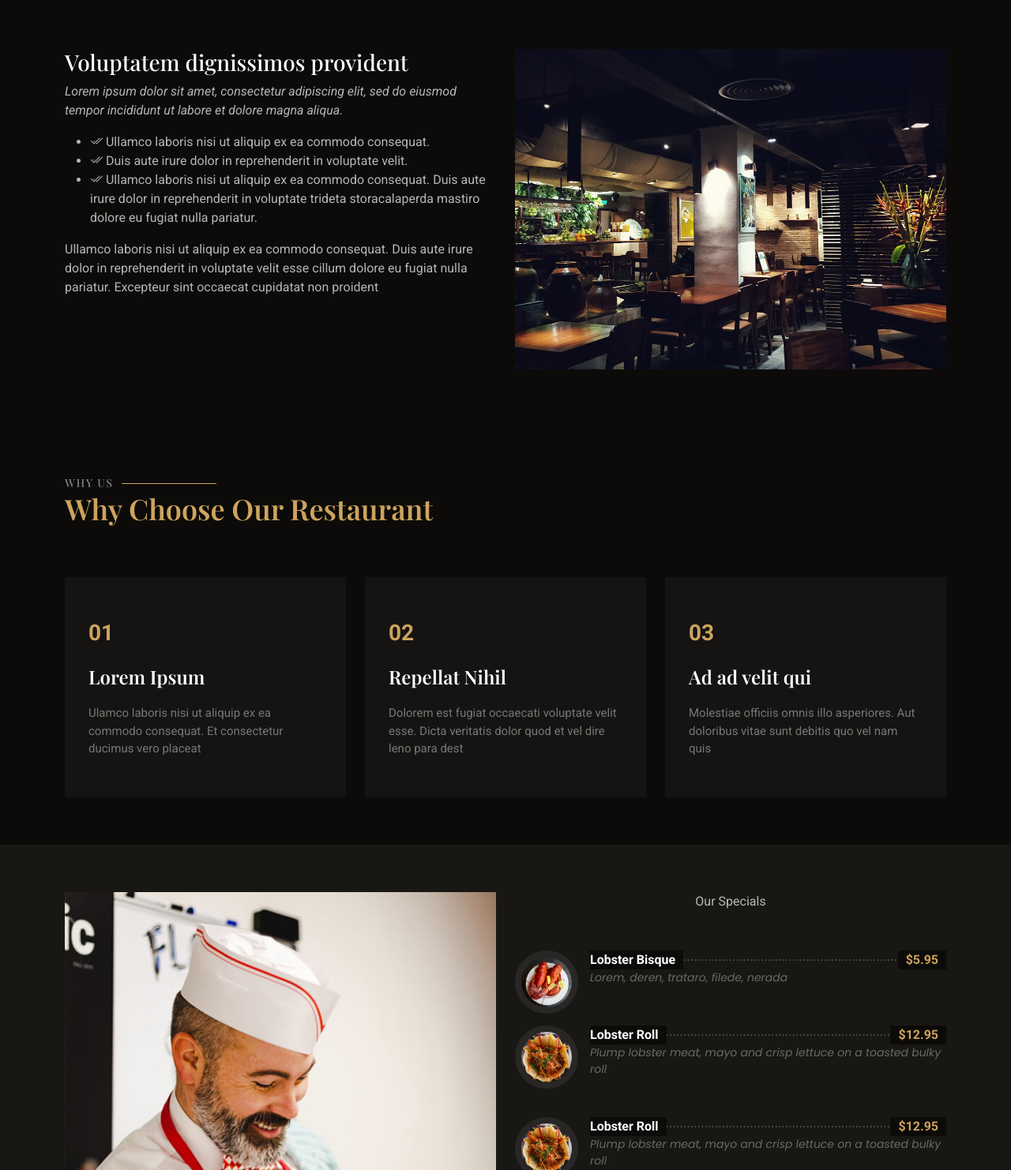
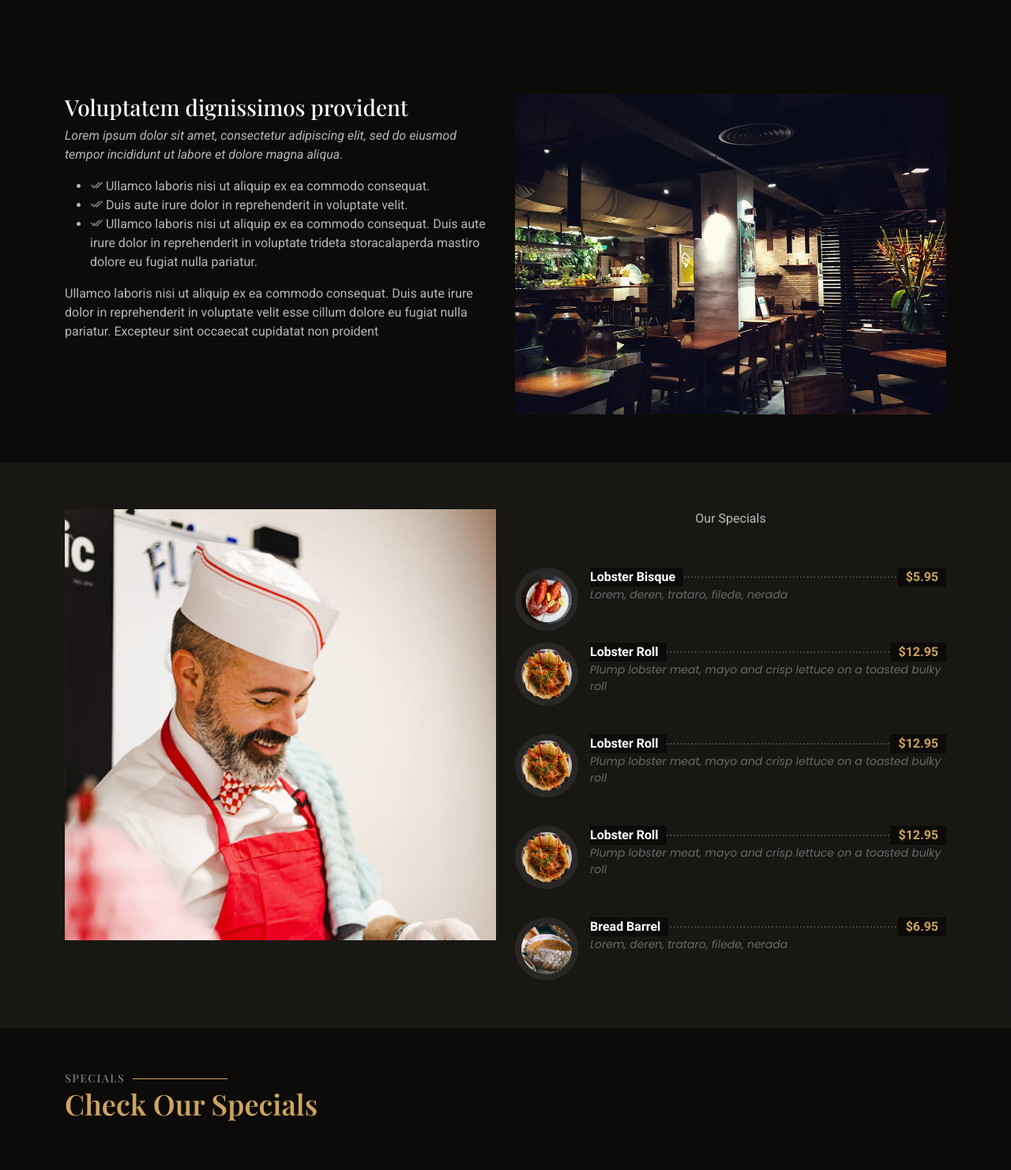
Before and after one commit to mercyogalo/Personal-work, a Django app: page / in a window 1280 px wide. Shown: the part 1251-2733 px from the top of the page at 79% size. Run offline with Django 4.2, Linux system fonts and the light colour scheme; some libraries are stand-ins or nearby versions; some web fonts are replaced.

Commit message:
updated the about section
updated it's layout

```diff
--- a/restaurant/restaurantfeature/static/assets/css/main.css
+++ b/restaurant/restaurantfeature/static/assets/css/main.css
@@ -1023,20 +1023,7 @@
   }
 }
 
-/*--------------------------------------------------------------
-# About Section
---------------------------------------------------------------*/
-.about {
-  position: relative;
-  padding: 80px 0;
-}
-
-
-
-
-.about .container {
-  position: relative;
-}
+
 
 
 
@@ -1052,7 +1039,10 @@
   height: 100%;
   position: relative;
 }
-
+.why-us .about-section-one{
+  background-image: url(https://s3.amazonaws.com/shecodesio-production/uploads/files/000/159/123/original/Screenshot_2025-03-02_235511.png?1740948945);
+
+}
 .why-us .card-item span {
   color: var(--accent-color);
   display: block;
--- a/restaurant/restaurantfeature/templates/base.html
+++ b/restaurant/restaurantfeature/templates/base.html
@@ -62,6 +62,63 @@
 }
 
 
+
+/*--------------------------------------------------------------
+# Why Us Section
+--------------------------------------------------------------*/
+.why-us .card-item {
+  background: color-mix(in srgb, var(--default-color), transparent 95%);
+  padding: 50px 30px;
+  transition: all ease-in-out 0.3s;
+  height: 100%;
+  position: relative;
+}
+.why-us .card-item-one{
+  background-image: url(https://s3.amazonaws.com/shecodesio-production/uploads/files/000/159/123/original/Screenshot_2025-03-02_235511.png?1740948945);
+  padding: 50px 30px;
+  transition: all ease-in-out 0.3s;
+  height: 100%;
+  position: relative;
+}
+
+.why-us .card-item-three{
+  background-image: url(https://s3.amazonaws.com/shecodesio-production/uploads/files/000/159/123/original/Screenshot_2025-03-02_235511.png?1740948945);
+  padding: 50px 30px;
+  transition: all ease-in-out 0.3s;
+  height: 100%;
+  position: relative;
+}
+
+
+
+.why-us .card-item span {
+  color: var(--accent-color);
+  display: block;
+  font-size: 28px;
+  font-weight: 700;
+}
+
+.why-us .card-item h4 {
+  font-size: 24px;
+  font-weight: 600;
+  padding: 0;
+  margin: 20px 0;
+}
+
+.why-us .card-item h4 a {
+  color: var(--heading-color);
+}
+
+.why-us .card-item p {
+  font-size: 15px;
+  color: color-mix(in srgb, var(--default-color), transparent 40%);
+  margin: 0;
+  padding: 0;
+}
+
+
+
+
 </style>
 
 
@@ -69,7 +126,7 @@
 
 <body class="index-page">
 
-  <header id="header" class="header fixed-top">
+  <header id="header" class="header ">
 
 
     <div class="branding d-flex align-items-cente">
--- a/restaurant/restaurantfeature/templates/index.html
+++ b/restaurant/restaurantfeature/templates/index.html
@@ -39,42 +39,48 @@
 
 
 
+    <!-- Why Us Section -->
+    <section id="why-us" class="why-us section">
 
-  <!-- Specials Section -->
-  <section id="about" class="about-section">
+      <!-- Section Title -->
+      <div class="container section-title" data-aos="fade-up">
+        <h2>ABOUT US</h2>
+      </div><!-- End Section Title -->
 
-  <h2 class="text-center">ABOUT US</h2>
+      <div class="container">
 
-    <div class="container" data-aos="fade-up" data-aos-delay="100">
+        <div class="row gy-4">
 
-      <div class="row about-row">
+          <div class="col-lg-4 about-section-one" data-aos="fade-up" data-aos-delay="100">
+            <div class="card-item-one">
+            </div>
+          </div><!-- Card Item -->
 
-        <div class="col-lg-4 about-sections">
-          <img src="{% static 'assets/img/specials-1.png' %}" alt="" class="img-fluid about-image">
-  </div>
+          <div class="col-lg-4" data-aos="fade-up" data-aos-delay="200">
 
-  <div class="col-lg-4 text-center about-main ">
-
-    <h3>Voluptatem dignissimos provident</h3>
-    <p class="fst-italic">
+            <div class="card-item text-center">
+              <h3>TRADITIONAL & MODERN </h3>
+     <p class="fst-italic">
       Lorem ipsum dolor sit amet, consectetur adipiscing elit, sed do eiusmod tempor incididunt ut labore et dolore
       magna aliqua.
     </p>
-
-</div>
-
-<div class="col-lg-4 about-sections">
-  <img src="{% static 'assets/img/specials-1.png' %}" alt="" class="img-fluid about-image">
-</div>
+            </div>
 
 
+          </div><!-- Card Item -->
+
+          <div class="col-lg-4" data-aos="fade-up" data-aos-delay="300">
+            <div class="card-item-three">
+
+          </div><!-- Card Item -->
 
         </div>
+
       </div>
 
-    </div>
+    </section><!-- /Why Us Section -->
 
-  </section><!-- /Specials Section -->
+
 
 
 
@@ -123,49 +129,6 @@
 
 
 
-
-    <!-- Why Us Section -->
-    <section id="why-us" class="why-us section">
-
-      <!-- Section Title -->
-      <div class="container section-title" data-aos="fade-up">
-        <h2>WHY US</h2>
-        <p>Why Choose Our Restaurant</p>
-      </div><!-- End Section Title -->
-
-      <div class="container">
-
-        <div class="row gy-4">
-
-          <div class="col-lg-4" data-aos="fade-up" data-aos-delay="100">
-            <div class="card-item">
-              <span>01</span>
-              <h4><a href="" class="stretched-link">Lorem Ipsum</a></h4>
-              <p>Ulamco laboris nisi ut aliquip ex ea commodo consequat. Et consectetur ducimus vero placeat</p>
-            </div>
-          </div><!-- Card Item -->
-
-          <div class="col-lg-4" data-aos="fade-up" data-aos-delay="200">
-            <div class="card-item">
-              <span>02</span>
-              <h4><a href="" class="stretched-link">Repellat Nihil</a></h4>
-              <p>Dolorem est fugiat occaecati voluptate velit esse. Dicta veritatis dolor quod et vel dire leno para dest</p>
-            </div>
-          </div><!-- Card Item -->
-
-          <div class="col-lg-4" data-aos="fade-up" data-aos-delay="300">
-            <div class="card-item">
-              <span>03</span>
-              <h4><a href="" class="stretched-link">Ad ad velit qui</a></h4>
-              <p>Molestiae officiis omnis illo asperiores. Aut doloribus vitae sunt debitis quo vel nam quis</p>
-            </div>
-          </div><!-- Card Item -->
-
-        </div>
-
-      </div>
-
-    </section><!-- /Why Us Section -->
 
 
 
--- a/restaurant/restaurantfeature/templates/reservation.html
+++ b/restaurant/restaurantfeature/templates/reservation.html
@@ -12,7 +12,7 @@
     <!-- Page Title -->
     <div class="page-title position-relative" data-aos="fade" style="background-image: url({% static 'assets/img/page-title-bg.webp' %});">
       <div class="container position-relative">
-        <h1>Starter Page <br></h1>
+        <h1>Reservation Page <br></h1>
         <p>Esse dolorum voluptatum ullam est sint nemo et est ipsa porro placeat quibusdam quia assumenda numquam molestias.</p>
         <nav class="breadcrumbs">
           <ol>
```
Also changed, not shown: restaurant/restaurantfeature/templates/contact.html (+1 -6 lines).
